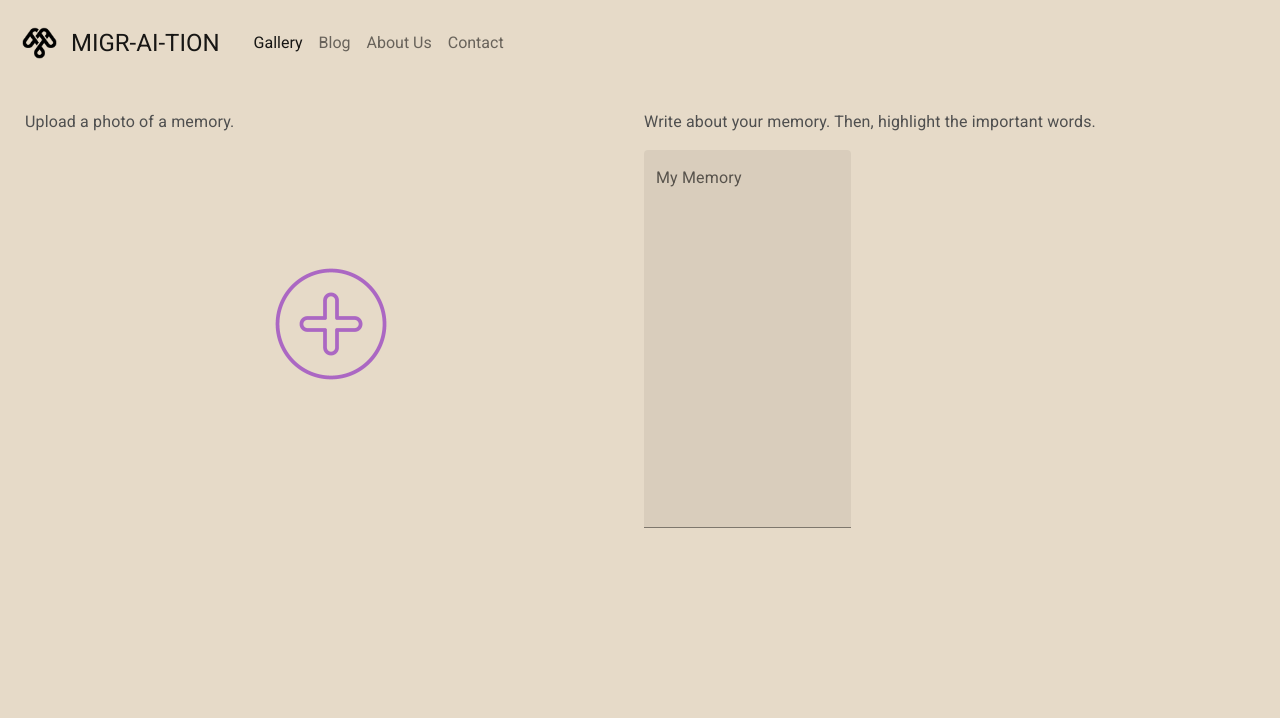
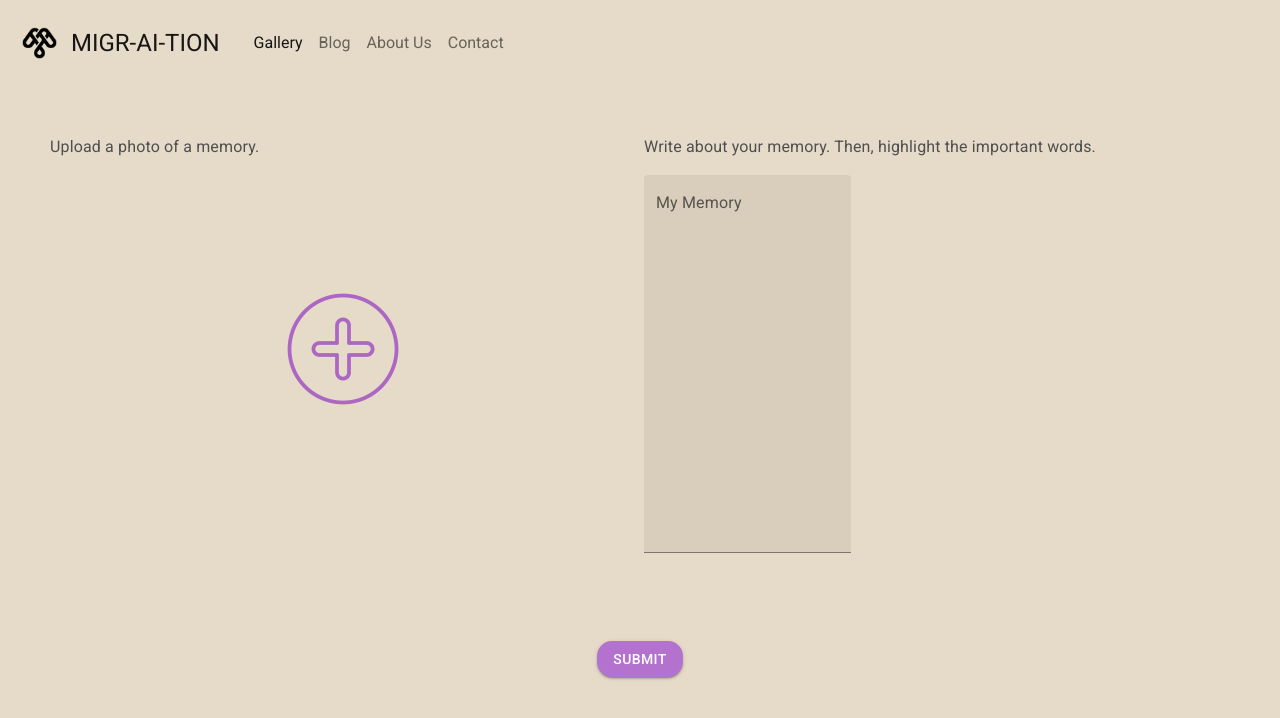
Before and after one commit to jielianglin/migr-ai-tion_III, a React (Create React App) app in the folder frontend/: page / in a window 1280 px wide. Shown: the top 718 px of the page. Built offline with nearby package versions, Linux system fonts and the light colour scheme.

Commit message:
Implemented Submit Button

```diff
--- /dev/null
+++ b/frontend/src/components/SubmitButton.js
@@ -0,0 +1,21 @@
+import * as React from 'react';
+import Stack from '@mui/material/Stack';
+import Button from '@mui/material/Button';
+
+export default function BasicButtons() {
+    var style1 = {
+        display: "flex",
+        justifyContent: "center",
+        margin: "50px",
+    }
+
+    var style2 = {
+        backgroundColor: "#B272CE",
+        borderRadius: '15px',
+    }
+    return (
+        <Stack spacing={2} direction="row" style={style1}>
+            <Button variant="contained" style={style2}>  Submit  </Button>
+        </Stack>
+    );
+}
--- a/frontend/src/pages/Home.js
+++ b/frontend/src/pages/Home.js
@@ -2,19 +2,28 @@ import React from "react";
 
 import FileInput from "../components/FileInput";
 import TextInput from "../components/TextInput";
+import SubmitButton from "../components/SubmitButton";
+
 import Grid from '@mui/material/Grid';
-import { flexbox } from "@mui/system";
 
 export default function Home() {
 
     var style1 = {
-        margin: "25px",
+        margin: "50px",
+    }
+
+
+    var style2 = {
+        marginTop: "30px",
+        display: "block",
+        margin: "0auto",
         display: "flex",
-        justifyContent: "center"
+        justifyContent: "center",
     }
 
     return (
         <div style={style1}>
+            <div>
                 <Grid container spacing={1} columns={2}>
                     <Grid item xs={1}>
                         <FileInput />
@@ -24,5 +33,11 @@ export default function Home() {
                     </Grid>
                 </Grid>
             </div>
+
+            <div style={style2}>
+                <SubmitButton />
+            </div>
+
+        </div >
     );
 }
```
Lines whose indentation alone changed are shown as unchanged.
